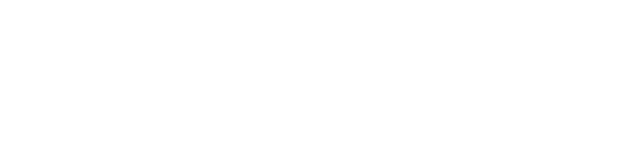
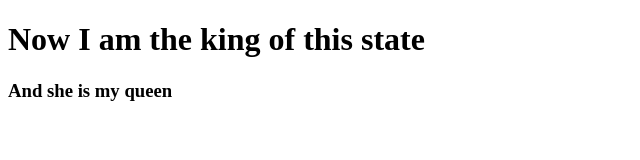
Before and after one commit to SerialChillar/my.2nd.repo, a plain HTML site: page index.html in a window 1280 px wide. Shown: the whole page, without its empty margins (0-640 px from the left). Drawn offline with Linux system fonts and the light colour scheme.

Commit message:
added header

```diff
--- a/index.html
+++ b/index.html
@@ -7,6 +7,7 @@
     <title>My 2nd repo</title>
 </head>
 <body>
-
+    <h1>Now I am the king of this state</h1>
+    <h3>And she is my queen</h3>
 </body>
 </html>
```
